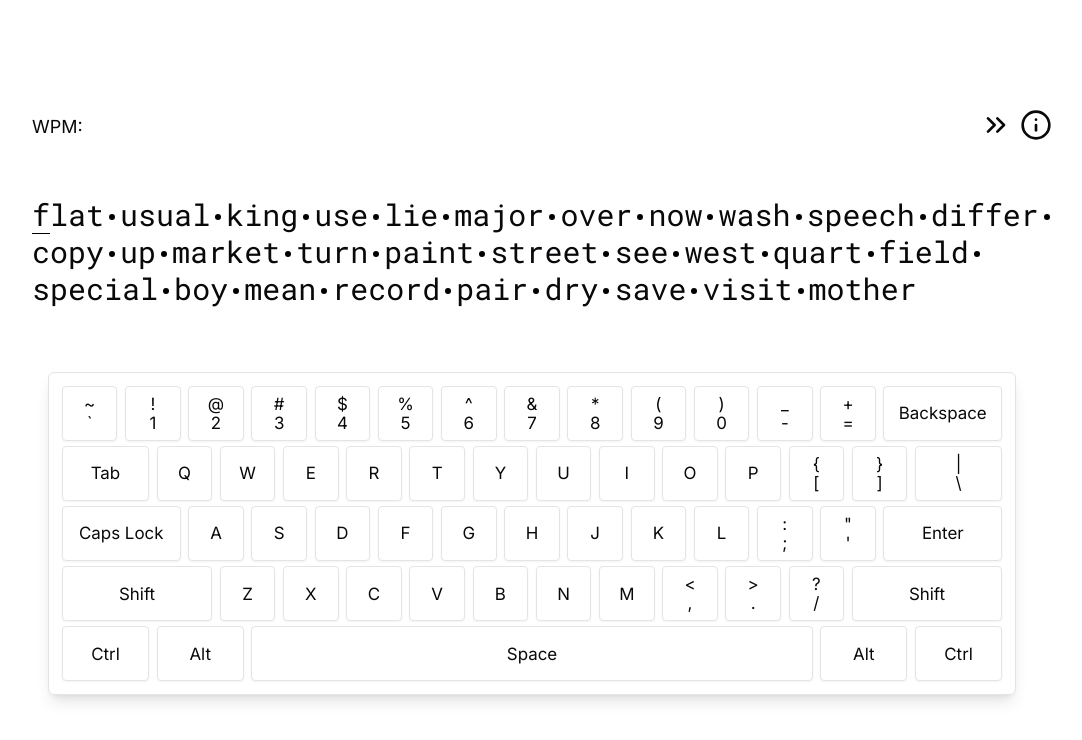
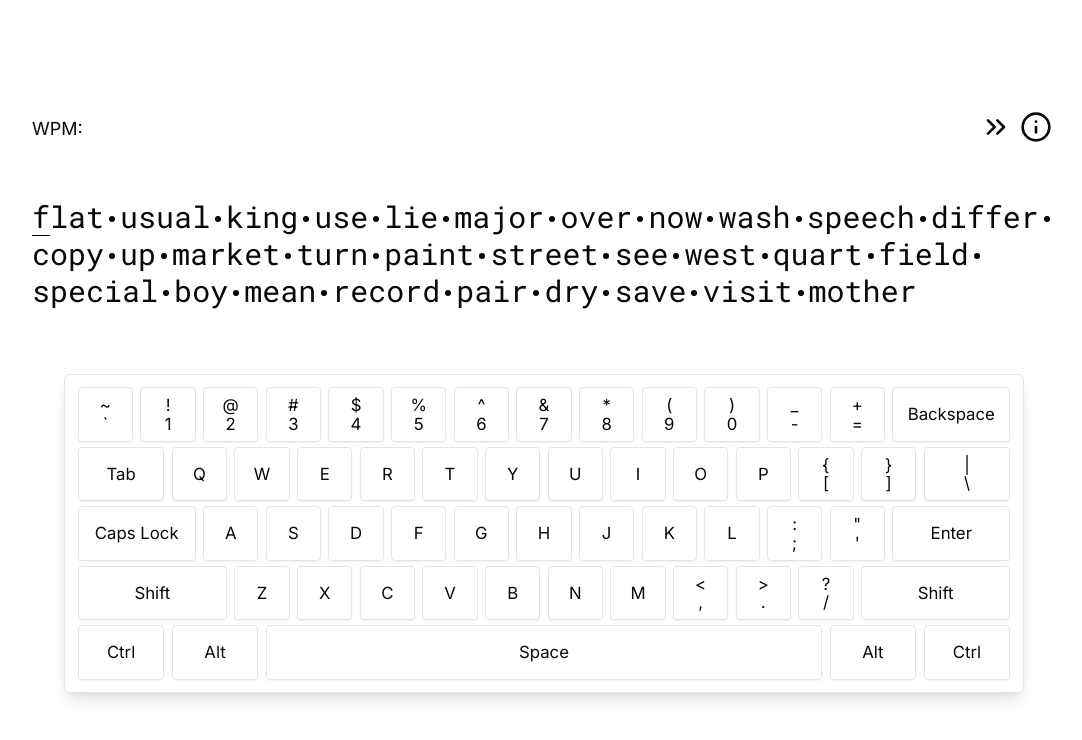
Before and after one commit to sjoegd/type-trainer, a Next.js app: page / in a window 1280 px wide. Shown: the top 740 px of the page, without its empty margins (96-1178 px from the left). Built offline with nearby package versions, Linux system fonts and the light colour scheme.

Commit message:
fixed format

```diff
--- a/app/page.tsx
+++ b/app/page.tsx
@@ -45,7 +45,7 @@ export default function Home() {
           </div>
           <TextTracker {...tracker} />
         </div>
-        <div className="pl-4 pr-10">
+        <div className="px-8">
           <Keyboard
             onPress={onPress}
             preventDefaultKeys={['tab', 'enter', 'alt']}
```
